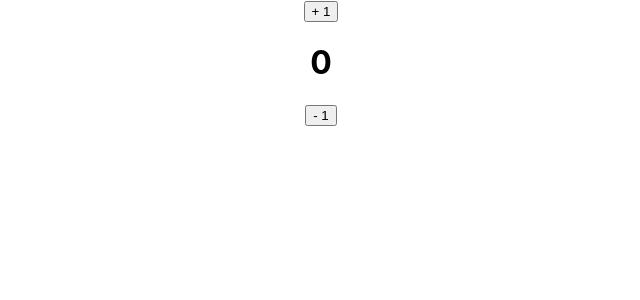
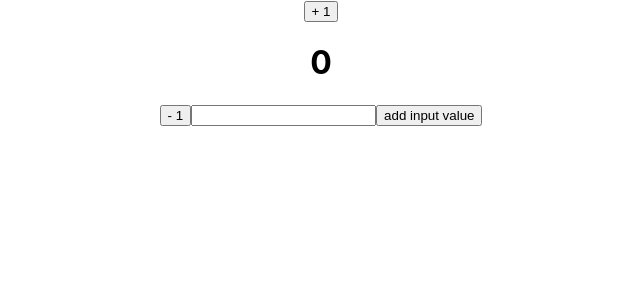
Before and after one commit to p6te/redux-practice, a React (Create React App) app: page / in a window 1280 px wide. Shown: the top 300 px of the page, without its empty margins (319-959 px from the left). Built offline with nearby package versions, Linux system fonts and the light colour scheme.

Commit message:
add reducer to add value from input

```diff
--- a/src/App.js
+++ b/src/App.js
@@ -1,7 +1,10 @@
 import "./App.css";
 import { useSelector, useDispatch } from "react-redux";
+import { useState } from "react";
 
 function App() {
+  const [inputValue, setInputValue] = useState("");
+
   const counter = useSelector((state) => state.counter);
 
   const dispatch = useDispatch();
@@ -16,11 +19,26 @@ function App() {
       type: "PLUS",
     });
   };
+
+  const handleInput = () => {
+    const inputNumber = parseInt(inputValue);
+    dispatch({
+      type: "INPUT",
+      payload: inputNumber,
+    });
+    setInputValue("");
+  };
   return (
     <div className="App">
       <button onClick={() => plus()}>+ 1</button>
       <h1>{counter}</h1>
       <button onClick={() => minus()}>- 1</button>
+      <input
+        type="text"
+        value={inputValue}
+        onChange={(e) => setInputValue(e.target.value)}
+      />
+      <button onClick={() => handleInput()}>add input value</button>
     </div>
   );
 }
--- a/src/store/index.js
+++ b/src/store/index.js
@@ -8,6 +8,9 @@ const reducer = (state = { counter: 0 }, action) => {
     case "MINUS":
       return { counter: state.counter - 1 };
 
+    case "INPUT":
+      return { counter: state.counter + action.payload };
+
     default:
       return state;
   }
```
